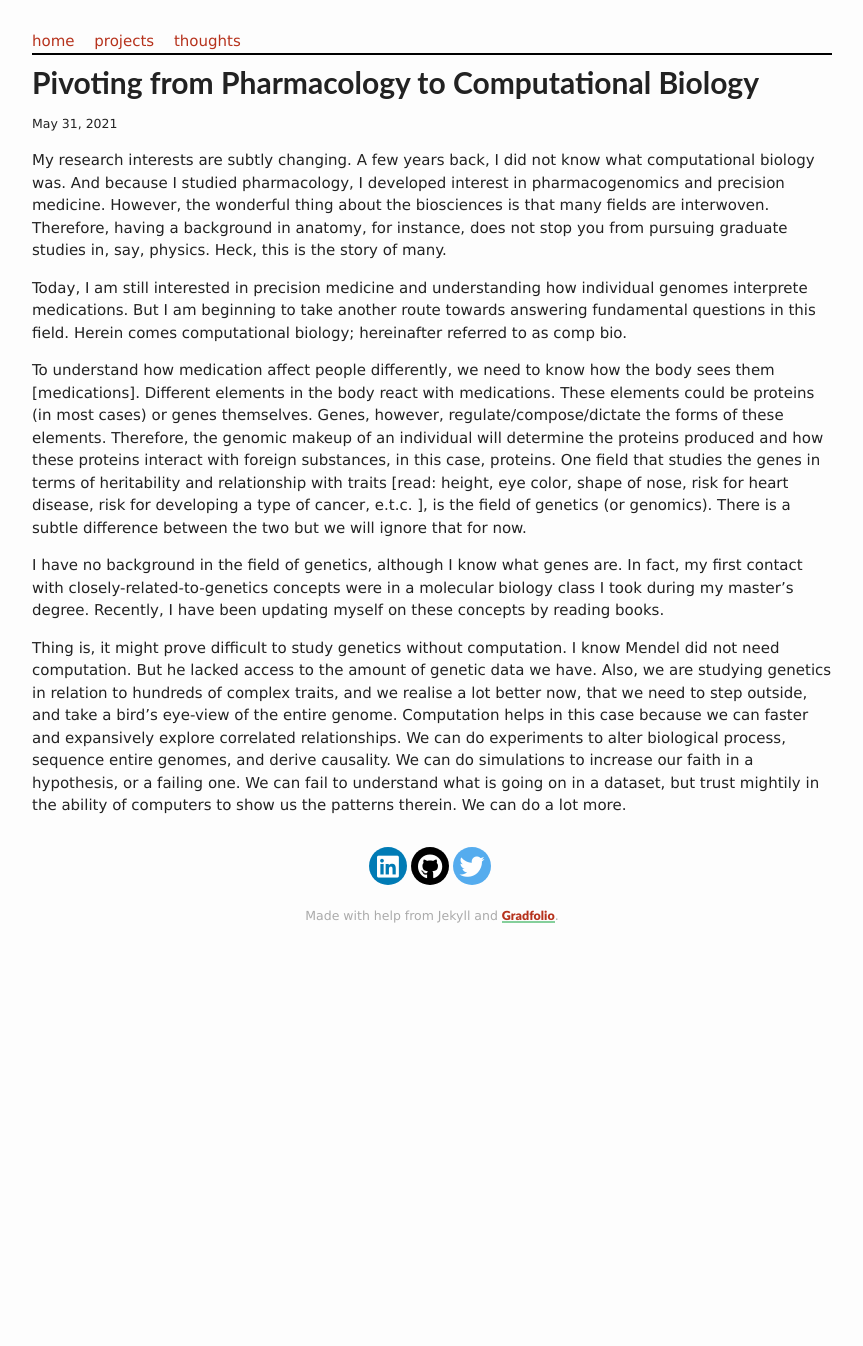
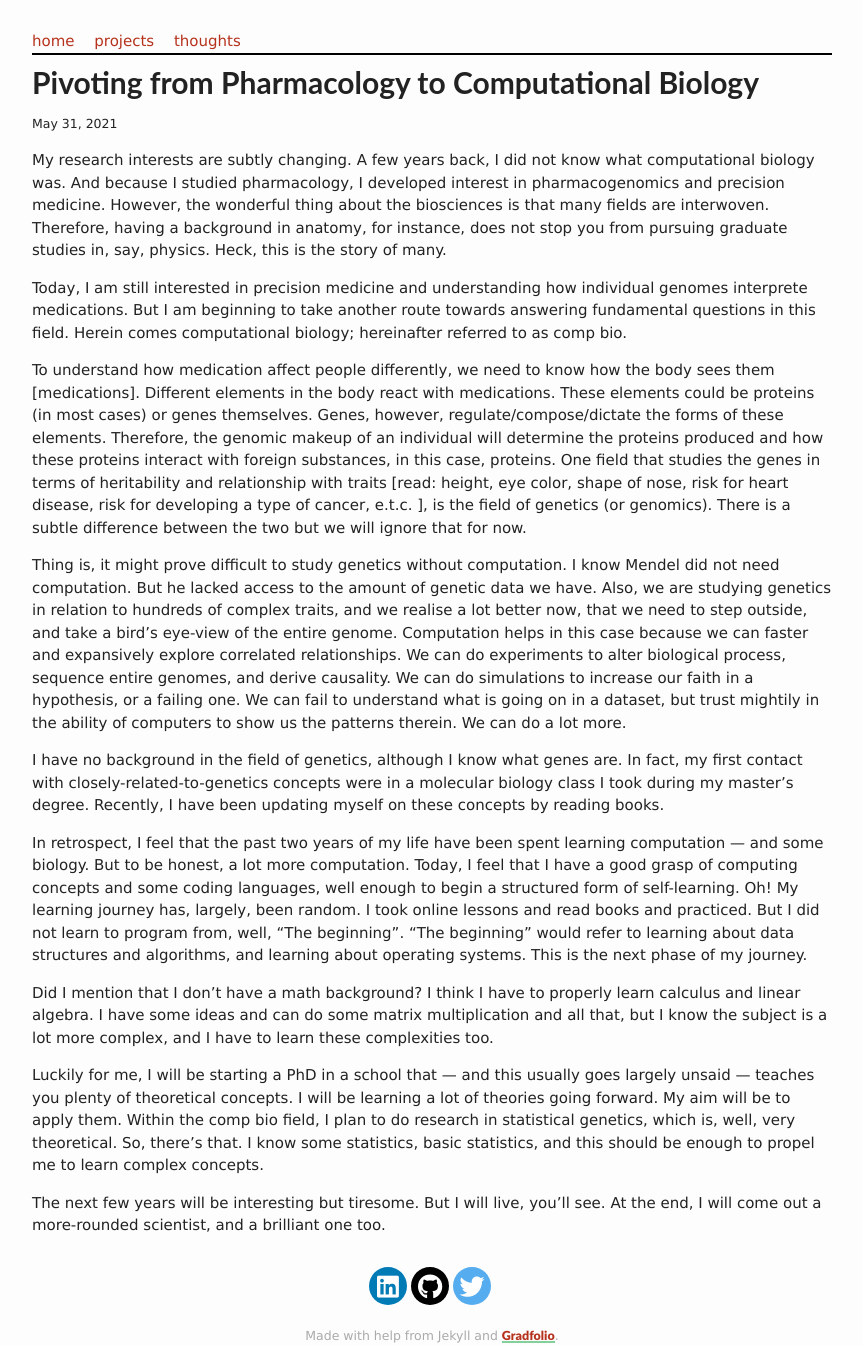
Before and after one commit to tobbyxy/temipete.github.io, a Jekyll site: the page built from _posts/2021-05-31-pivoting-research-fields.md, in a window 1280 px wide. Shown: the whole page, without its empty margins (208-1071 px from the left). Built offline with Jekyll 4.4.1, drawn with Linux system fonts in a browser that asks for light colours; nearby versions of some CDN libraries; before the commit the page ends 960 px from its top, so only the background shows below that.

Commit message:
Update 2021-05-31-pivoting-research-fields.md

```diff
--- a/_posts/2021-05-31-pivoting-research-fields.md
+++ b/_posts/2021-05-31-pivoting-research-fields.md
@@ -9,6 +9,14 @@ Today, I am still interested in precision medicine and understanding how individ
 
 To understand how medication affect people differently, we need to know how the body sees them \[medications\]. Different elements in the body react with medications. These elements could be proteins (in most cases) or genes themselves. Genes, however, regulate/compose/dictate the forms of these elements. Therefore, the genomic makeup of an individual will determine the proteins produced and how these proteins interact with foreign substances, in this case, proteins. One field that studies the genes in terms of heritability and relationship with traits \[read: height, eye color, shape of nose, risk for heart disease, risk for developing a type of cancer, e.t.c. \], is the field of genetics \(or genomics\). There is a subtle difference between the two but we will ignore that for now.
 
+Thing is, it might prove difficult to study genetics without computation. I know Mendel did not need computation. But he lacked access to the amount of genetic data we have. Also, we are studying genetics in relation to hundreds of complex traits, and we realise a lot better now, that we need to step outside, and take a bird's eye-view of the entire genome. Computation helps in this case because we can faster and expansively explore correlated relationships. We can do experiments to alter biological process, sequence entire genomes, and derive causality. We can do simulations to increase our faith in a hypothesis, or a failing one. We can fail to understand what is going on in a dataset, but trust mightily in the ability of computers to show us the patterns therein. We can do a lot more.
+
 I have no background in the field of genetics, although I know what genes are. In fact, my first contact with closely-related-to-genetics concepts were in a molecular biology class I took during my master's degree. Recently, I have been updating myself on these concepts by reading books.
 
-Thing is, it might prove difficult to study genetics without computation. I know Mendel did not need computation. But he lacked access to the amount of genetic data we have. Also, we are studying genetics in relation to hundreds of complex traits, and we realise a lot better now, that we need to step outside, and take a bird's eye-view of the entire genome. Computation helps in this case because we can faster and expansively explore correlated relationships. We can do experiments to alter biological process, sequence entire genomes, and derive causality. We can do simulations to increase our faith in a hypothesis, or a failing one. We can fail to understand what is going on in a dataset, but trust mightily in the ability of computers to show us the patterns therein. We can do a lot more.
+In retrospect, I feel that the past two years of my life have been spent learning computation &mdash; and some biology. But to be honest, a lot more computation. Today, I feel that I have a good grasp of computing concepts and some coding languages, well enough to begin a structured form of self-learning. Oh! My learning journey has, largely, been random. I took online lessons and read books and practiced. But I did not learn to program from, well, "The beginning". "The beginning" would refer to learning about data structures and algorithms, and learning about operating systems. This is the next phase of my journey.
+
+Did I mention that I don't have a math background? I think I have to properly learn calculus and linear algebra. I have some ideas and can do some matrix multiplication and all that, but I know the subject is a lot more complex, and I have to learn these complexities too.
+
+Luckily for me, I will be starting a PhD in a school that &mdash; and this usually goes largely unsaid &mdash; teaches you plenty of theoretical concepts. I will be learning a lot of theories going forward. My aim will be to apply them. Within the comp bio field, I plan to do research in statistical genetics, which is, well, very theoretical. So, there's that. I know some statistics, basic statistics, and this should be enough to propel me to learn complex concepts.
+
+The next few years will be interesting but tiresome. But I will live, you'll see. At the end, I will come out a more-rounded scientist, and a brilliant one too.
```
